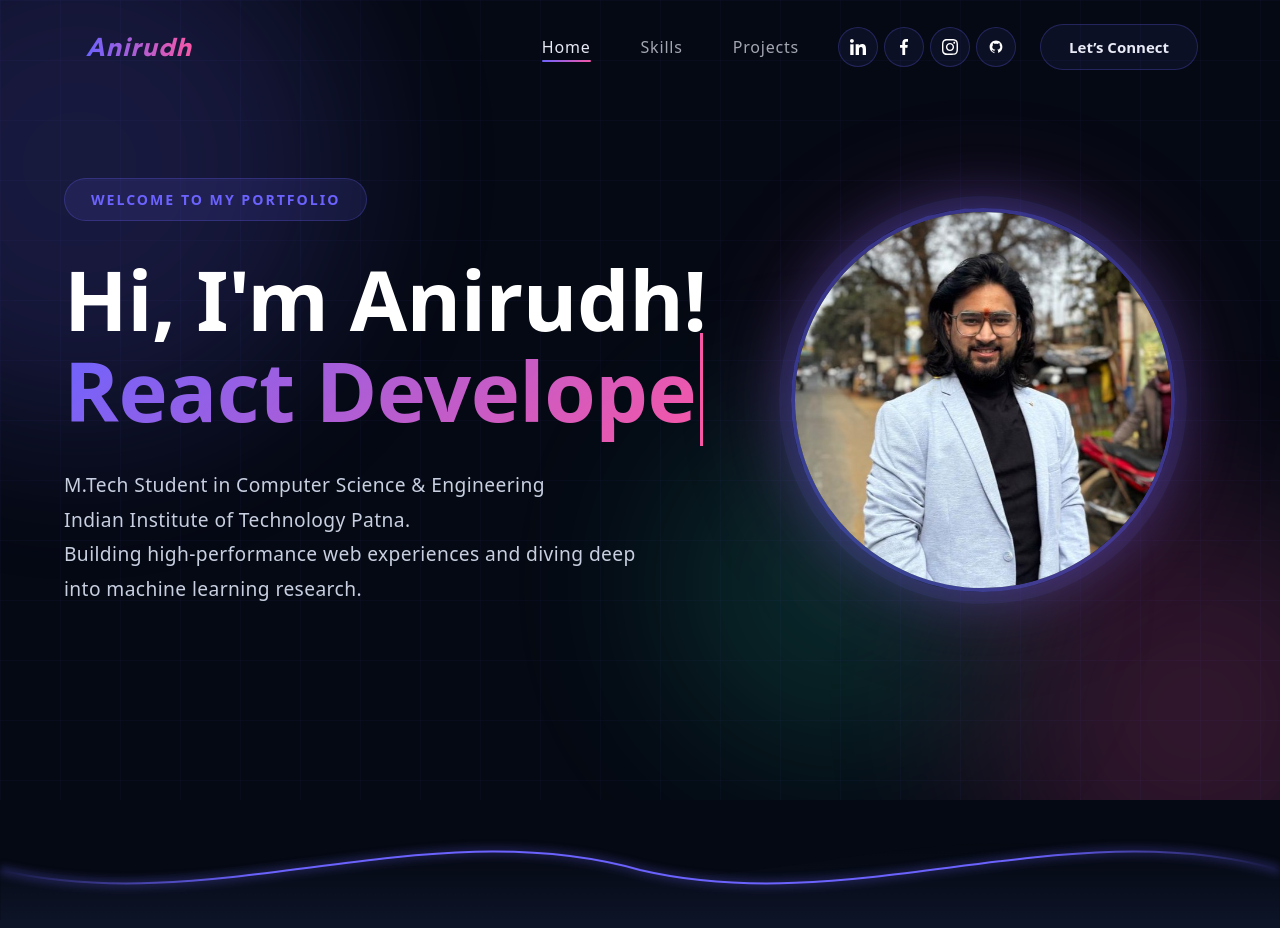
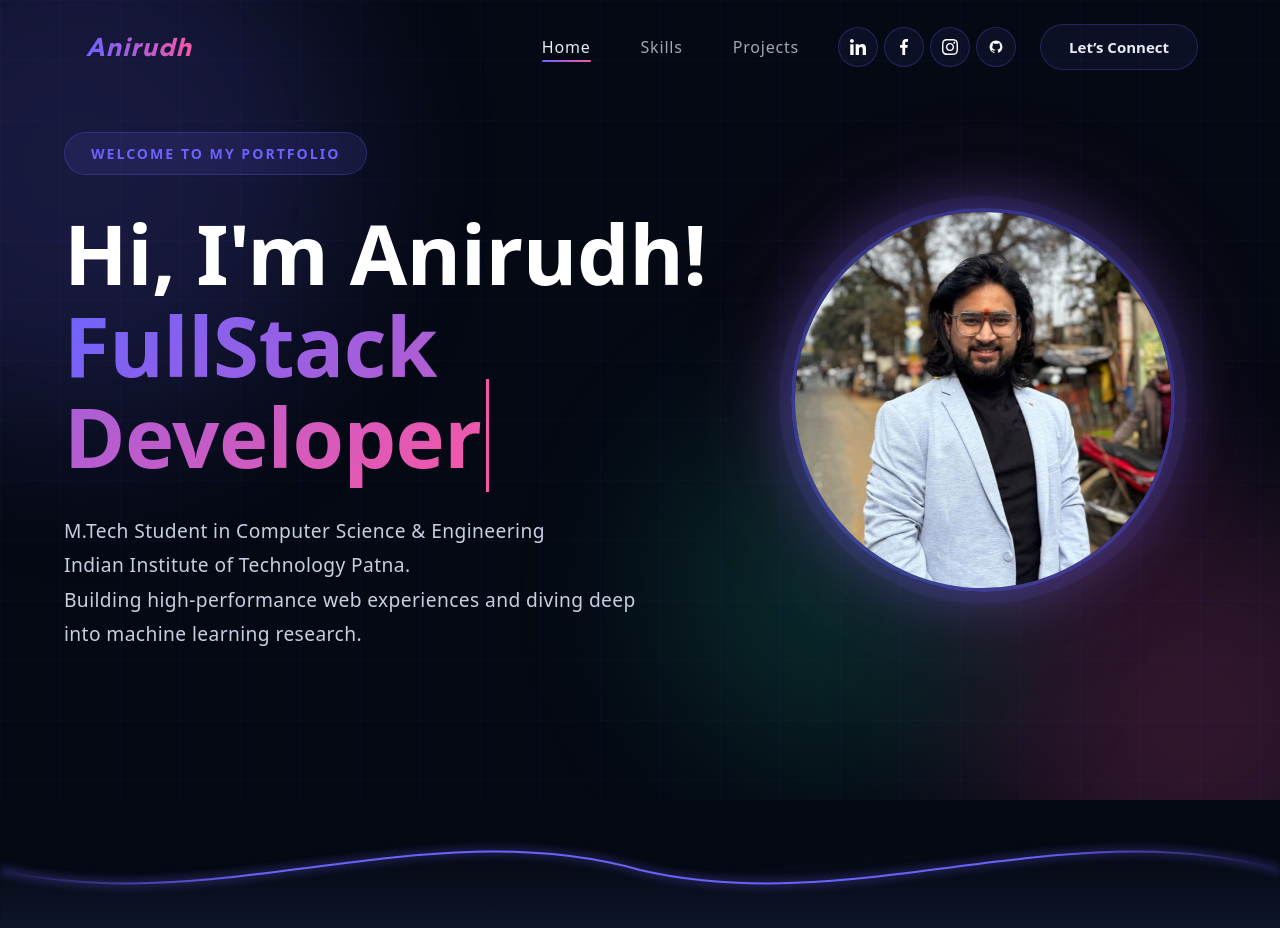
Before and after one commit to 01anirudh/Portfolio, a React (Create React App) app: page / in a window 1280 px wide. Shown: the top 928 px of the page. Built offline with nearby package versions, Linux system fonts and the light colour scheme.

Commit message:
netlilfy_err

```diff
--- a/src/components/Banner/banner.componet.jsx
+++ b/src/components/Banner/banner.componet.jsx
@@ -9,7 +9,7 @@ export const Banner = () => {
     const [loopNum, setLoopNum] = useState(0);
     const [isDeleting, setIsDeleting] = useState(false);
     // 🎓 LESSON: Array of strings the typing animation rotates through
-    const toRotate = ["React Developer", "C++ Programmer", "ML Enthusiast"]
+    const toRotate = ["FullStack Developer", "C++ Programmer", "ML Enthusiast"]
     const [text, setText] = useState('');
     const period = 2000;
     const [delta, setDelta] = useState(300 - Math.random() * 100);
```
